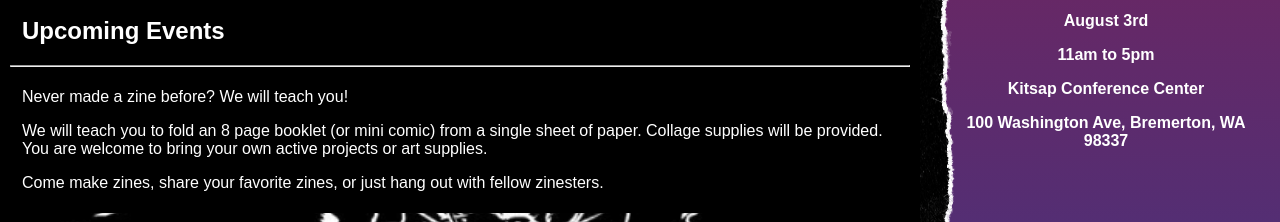
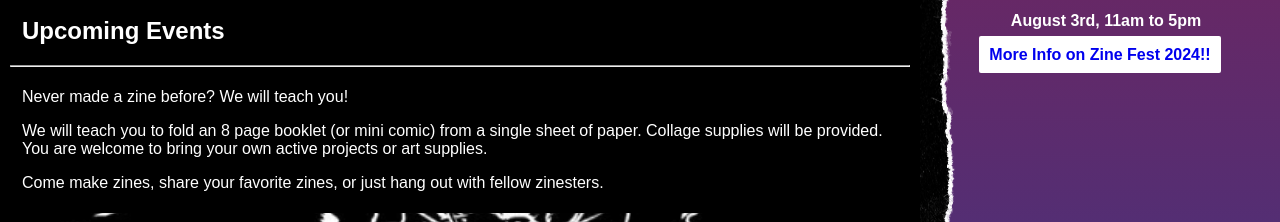
Before and after one commit to mtb116/bremerton-zine-fest, a plain HTML site: page index.html in a window 1280 px wide. Shown: the part 309-531 px from the top of the page. Drawn offline with Linux system fonts and the light colour scheme.

Commit message:
add button to flyer for event info

```diff
--- a/index.css
+++ b/index.css
@@ -90,6 +90,17 @@ p {
 
 #zinefest_button {
     background-color: #7f2054;
+}
+
+#zinefest_button_2 {
+    padding: 10px;
+    background-color: white;
+    border-radius: 2px;
+    text-decoration: none !important;
+}
+
+#zinefest_button_2:hover {
+    background-color: black;
 }
 
 /* SIDE BANNER COLUMN START */
--- a/index.html
+++ b/index.html
@@ -50,10 +50,8 @@
                     </div>
                     <div id="sidebar-flyer">
                         <p>FREE ADMISSION</p>
-                        <p>August 3rd</p>
-                        <p>11am to 5pm</p>
-                        <p>Kitsap Conference Center</p>
-                        <p>100 Washington Ave, Bremerton, WA 98337</p>
+                        <p>August 3rd, 11am to 5pm</p>
+                        <a id="zinefest_button_2" href="./zinefest.html">More Info on Zine Fest 2024!!</a>
                     </div>
                     <img id="kittylogo-mobile" src="./assets/KKv4-White.png" />
                     <img id="paper-edge-bottom-mobile" src="./assets/torn_paper_texture_white_hor-bot.png" alt="" />
@@ -190,11 +188,10 @@
                     <p>2024</p>
                 </div>
                 <div id="sidebar-flyer">
-                    <p>FREE ADMISSION</p>
-                    <p>August 3rd</p>
-                    <p>11am to 5pm</p>
-                    <p>Kitsap Conference Center</p>
-                    <p>100 Washington Ave, Bremerton, WA 98337</p>
+                    <p><b>FREE ADMISSION</b></p>
+                    <p>August 3rd, 11am to 5pm</p>
+
+                    <a id="zinefest_button_2" href="./zinefest.html">More Info on Zine Fest 2024!!</a>
                 </div>
             </div>
             <img id="kittylogo" src="./assets/KKv4-White.png" />
```
